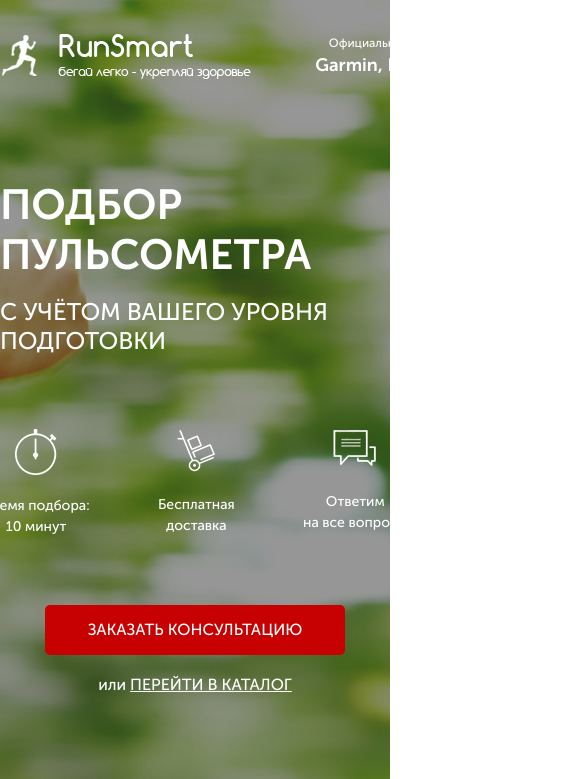
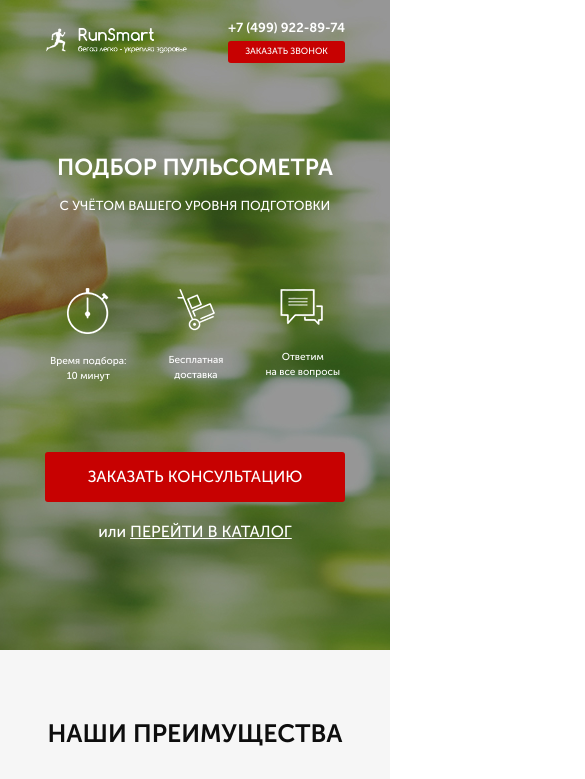
Before and after one commit to SiheyCoder/pulse2, a website: page src/index.html in a window 390 px wide. Shown: the top 779 px of the page, 585 px wide, since content can reach past the window. Drawn offline with Linux system fonts and the light colour scheme.

Commit message:
ad media max width 576 for 1 and 2 sections

```diff
--- a/src/sass/base/_media.scss
+++ b/src/sass/base/_media.scss
@@ -67,3 +67,51 @@
         }
     }
 }
+
+@media (max-width: 575px) {
+    .promo {
+        padding: 18px 12px 80px 12px;
+        &__header {
+            font-size: 23px;
+        }
+        &__subheader {
+            font-size: 13px;
+        }
+        &__icon {
+            font-size: 10px;
+        }
+        &__icons {
+            width: 290px;
+        }
+    }
+    .header {
+        width: 300px;
+        &__logo {
+            width: 142px;
+        }
+        &__phone {
+            font-size: 13px;
+        }
+    }
+    .button {
+        margin-top: 3px;
+        width: 117px;
+        height: 22px;
+        font-size: 9px;
+        border-radius: 3px
+    }
+
+    .button_main {
+        width: 300px;
+        height: 50px;
+        font-size: 16px;
+        margin-top: 68px;
+    }
+
+
+    .advantages {
+        &__wrapper {
+            width: 320px;
+        }
+    }
+}
```
Also changed, not shown: src/css/style.min.css.
